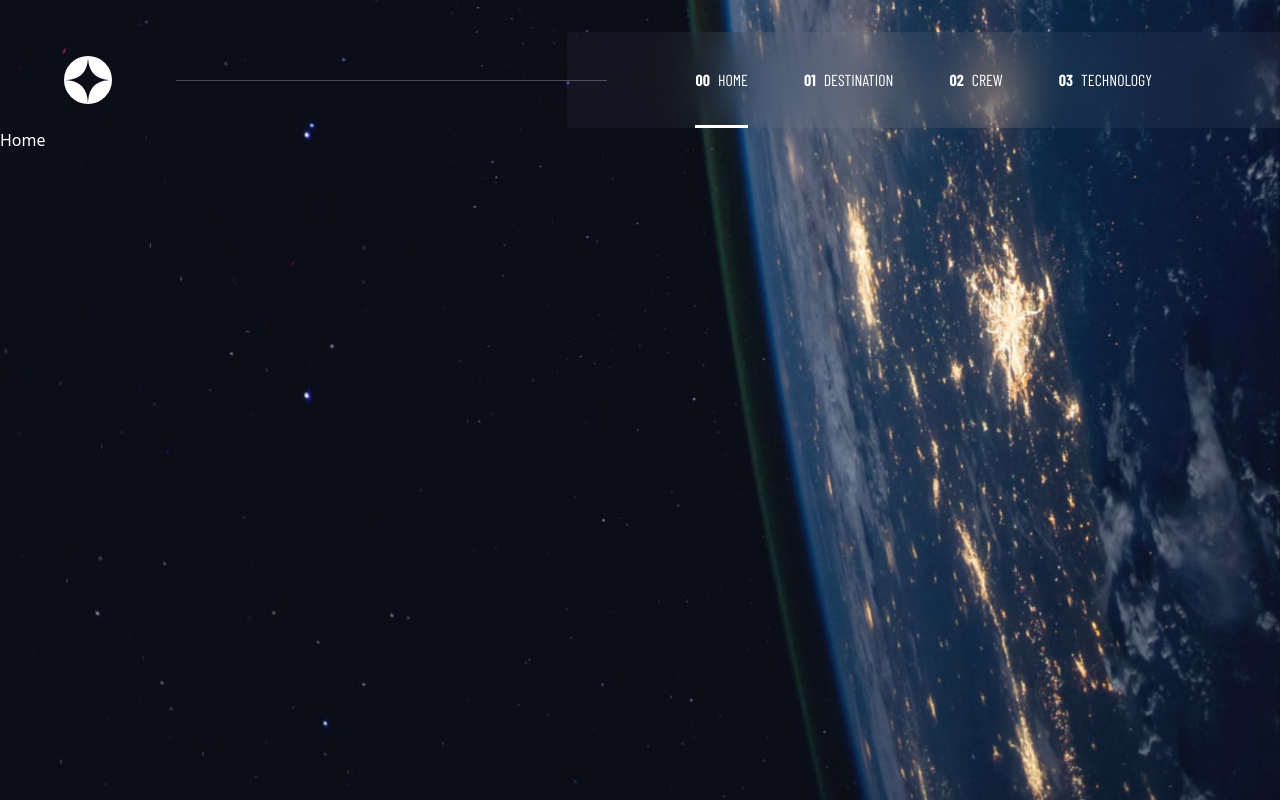
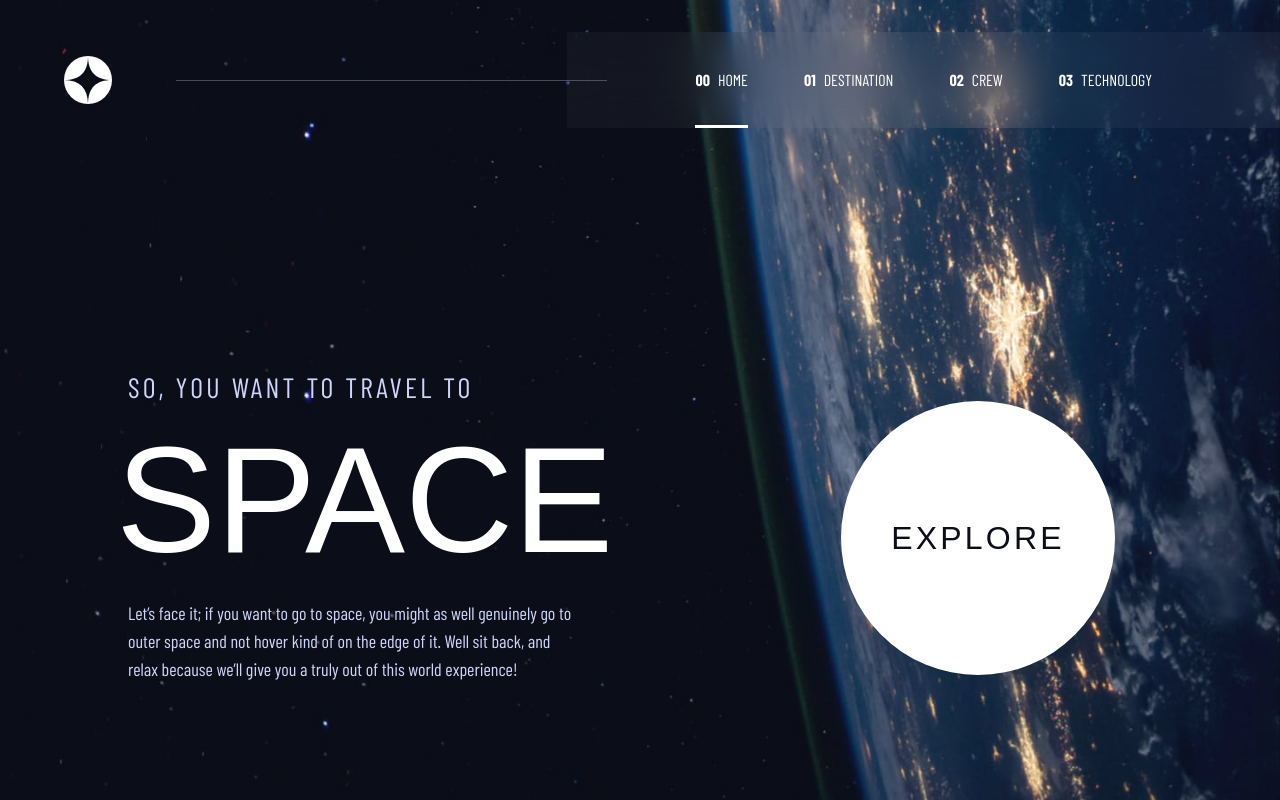
Before and after one commit to brandondykun/space-tourism, a Next.js app: page / in a window 1280 px wide. Built offline with nearby package versions, Linux system fonts and the light colour scheme; a web font is replaced by a local one.

Commit message:
Initial landing page styling.

```diff
--- a/app/page.tsx
+++ b/app/page.tsx
@@ -1,7 +1,34 @@
-export default function Home() {
+import Link from "next/link";
+
+const Home = () => {
   return (
-    <main className="flex min-h-screen flex-col pt-24 lg:pt-32 bg-bg-home-mobile sm:bg-bg-home-tablet lg:bg-bg-home-desktop bg-cover bg-center overflow-hidden text-white">
-      Home
+    <main className="flex min-h-screen flex-col px-8 pb-6 md:pb-8 pt-28 md:pt-48 lg:pt-72 items-center bg-bg-home-mobile sm:bg-bg-home-tablet lg:bg-bg-home-desktop bg-cover bg-center overflow-hidden text-white font-barlow lg:flex-row lg:gap-10">
+      <div className="lg:flex-1 lg:pl-24">
+        <p className="tracking-[0.2rem] text-light-blue mb-3 md:mb-6 md:text-xl lg:text-[28px] text-center lg:text-left font-light">
+          SO, YOU WANT TO TRAVEL TO
+        </p>
+        <p className="text-[80px] font-bellfair mb-3 md:mb-6 md:text-[150px] md:leading-[150px] text-center lg:text-left lg:-ml-3">
+          SPACE
+        </p>
+        <p className="text-light-blue leading-7 font-light text-center max-w-[350px] mx-auto lg:text-left lg:mx-0 lg:text-[18px] lg:max-w-[450px]">
+          Let’s face it; if you want to go to space, you might as well genuinely
+          go to outer space and not hover kind of on the edge of it. Well sit
+          back, and relax because we’ll give you a truly out of this world
+          experience!
+        </p>
+      </div>
+      <div className="lg:flex-1 flex items-center justify-center pt-5 md:mt-16 lg:mt-0">
+        <Link
+          href="/destination"
+          className="rounded-full lg:mt-0 border-transparent border-solid border-[40px] hover:border-white hover:border-opacity-20 transition-all duration-500"
+        >
+          <div className=" h-[150px] w-[150px] md:w-[242px] md:h-[242px] lg:w-[274px] lg:h-[274px] bg-white rounded-full flex justify-center items-center text-xl tracking-widest text-dark-blue font-bellfair md:text-[32px]">
+            EXPLORE
+          </div>
+        </Link>
+      </div>
     </main>
   );
-}
+};
+
+export default Home;
--- a/tailwind.config.ts
+++ b/tailwind.config.ts
@@ -7,6 +7,9 @@ const config: Config = {
     "./components/**/*.{js,ts,jsx,tsx,mdx}",
     "./app/**/*.{js,ts,jsx,tsx,mdx}",
   ],
+  future: {
+    hoverOnlyWhenSupported: true,
+  },
   theme: {
     extend: {
       backgroundImage: {
```
